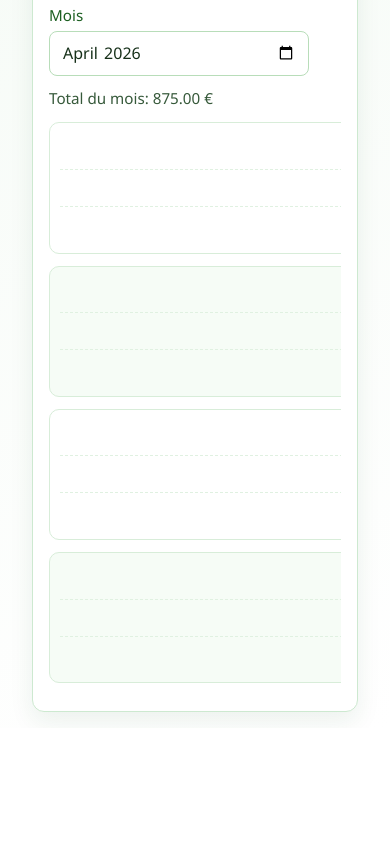
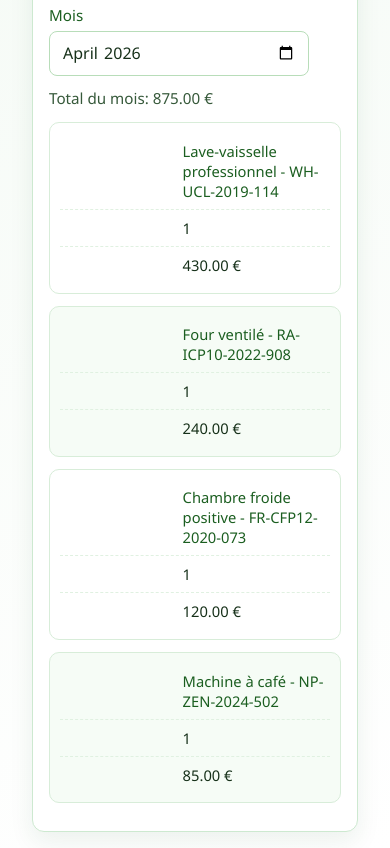
Before and after one commit to raphaelkiecken/suivi-parc-materiel-af, a React (Vite) app: page /dashboard in a window 390 px wide. Shown: the part 1680-2528 px from the top of the page. Before the commit the page ends 2408 px from the top, so only its background shows below. Built offline with nearby package versions, Linux system fonts and the light colour scheme.

Commit message:
style: enhance responsive design for tables in dashboard, equipment, and maintenance pages

```diff
--- a/src/styles/dashboard.css
+++ b/src/styles/dashboard.css
@@ -152,3 +152,22 @@
     flex-wrap: wrap;
   }
 }
+
+@media (max-width: 700px) {
+  .dashboard-costs .table-wrap {
+    overflow-x: visible;
+  }
+
+  .dashboard-costs .maintenance-table {
+    min-width: 0;
+    width: 100%;
+    table-layout: fixed;
+  }
+
+  .dashboard-costs .maintenance-table th,
+  .dashboard-costs .maintenance-table td {
+    overflow-wrap: anywhere;
+    word-break: break-word;
+    white-space: normal;
+  }
+}
--- a/src/styles/equipment-page.css
+++ b/src/styles/equipment-page.css
@@ -199,6 +199,10 @@
 }
 
 @media (max-width: 700px) {
+  .table-wrap {
+    overflow-x: visible;
+  }
+
   .equipment table,
   .equipment thead,
   .equipment tbody,
@@ -220,6 +224,11 @@
     padding: 0.6rem;
   }
 
+  .equipment table {
+    min-width: 0;
+    width: 100%;
+  }
+
   .equipment td {
     border: none;
     border-bottom: 1px dashed #e0f1e1;
@@ -228,6 +237,8 @@
     gap: 0.5rem;
     padding: 0.5rem 0;
     font-size: 0.92rem;
+    overflow-wrap: anywhere;
+    word-break: break-word;
   }
 
   .equipment td:last-child {
--- a/src/styles/maintenance-page.css
+++ b/src/styles/maintenance-page.css
@@ -137,6 +137,10 @@
 }
 
 @media (max-width: 700px) {
+  .table-wrap {
+    overflow-x: visible;
+  }
+
   .maintenance-table,
   .maintenance-table thead,
   .maintenance-table tbody,
@@ -158,6 +162,11 @@
     padding: 0.6rem;
   }
 
+  .maintenance-table {
+    min-width: 0;
+    width: 100%;
+  }
+
   .maintenance-table td {
     border: none;
     border-bottom: 1px dashed #e0f1e1;
@@ -167,6 +176,8 @@
     padding: 0.5rem 0;
     font-size: 0.92rem;
     white-space: normal;
+    overflow-wrap: anywhere;
+    word-break: break-word;
   }
 
   .maintenance-table td:last-child {
```
